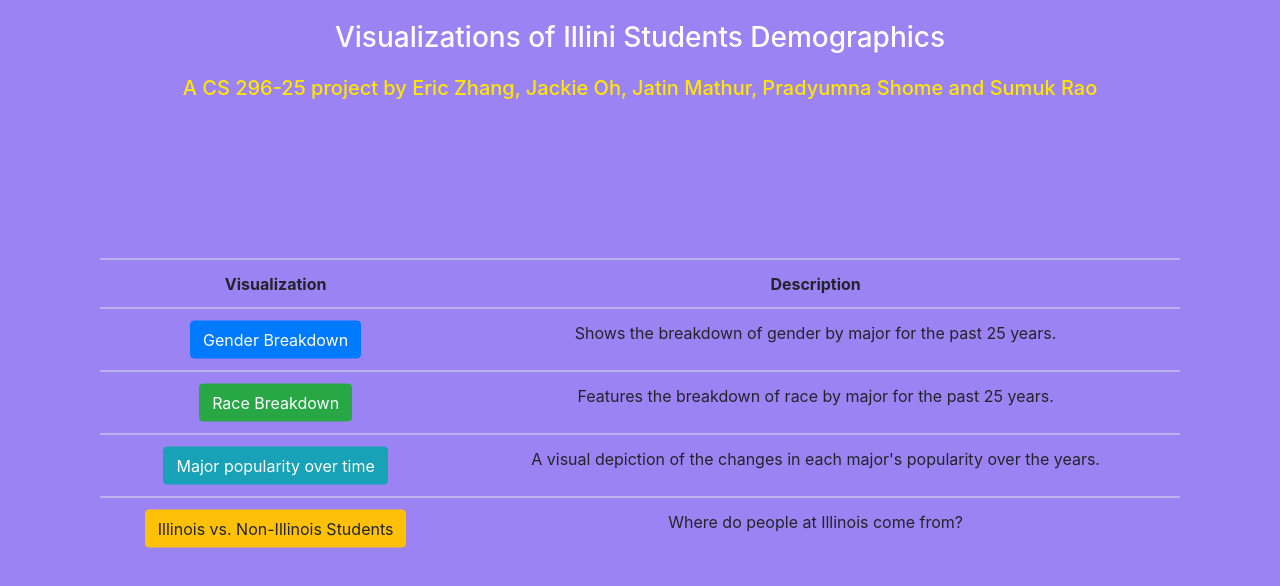
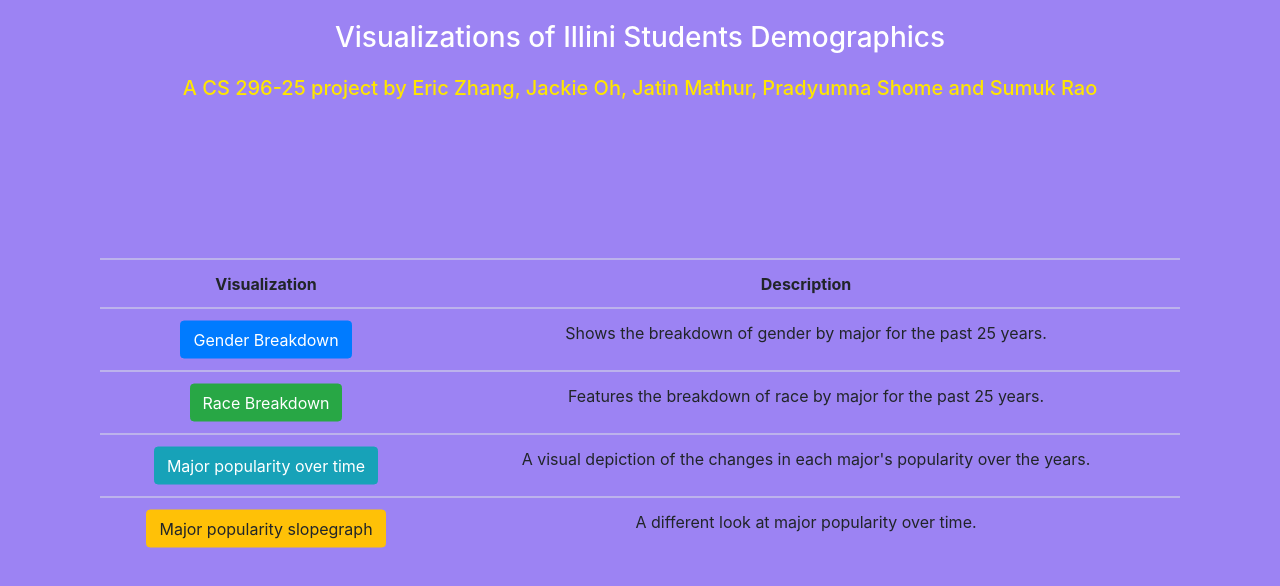
Before and after one commit to PradyumnaShome/CS296-25-Project, a plain HTML site: page src/index.html in a window 1280 px wide. Drawn offline with nearby package versions, Linux system fonts and the light colour scheme.

Commit message:
Changed last button on homepage

```diff
--- a/src/index.html
+++ b/src/index.html
@@ -62,7 +62,7 @@
                 <tr>
                     <td>
                         <!-- Contextual button for informational alert messages -->
-                        <button type="button" class="btn btn-info" onclick="location.href='/ChangeOfMajorSlopegraph/'">Major
+                        <button type="button" class="btn btn-info" onclick="location.href='/ChangeOfMajor/'">Major
                             popularity over time</button>
                     </td>
                     <td>
@@ -73,9 +73,9 @@
                     <td>
                         <!-- Indicates caution should be taken with this action -->
                         <button type="button" class="btn btn-warning"
-                            onclick="location.href='/Illinois-NonIllinois/'">Illinois vs. Non-Illinois Students
+                            onclick="location.href='/ChangeOfMajorSlopegraph/'">Major popularity slopegraph
                     <td>
-                        Where do people at Illinois come from?
+                        A different look at major popularity over time.
                     </td>
                 </tr>
             </table>
```
